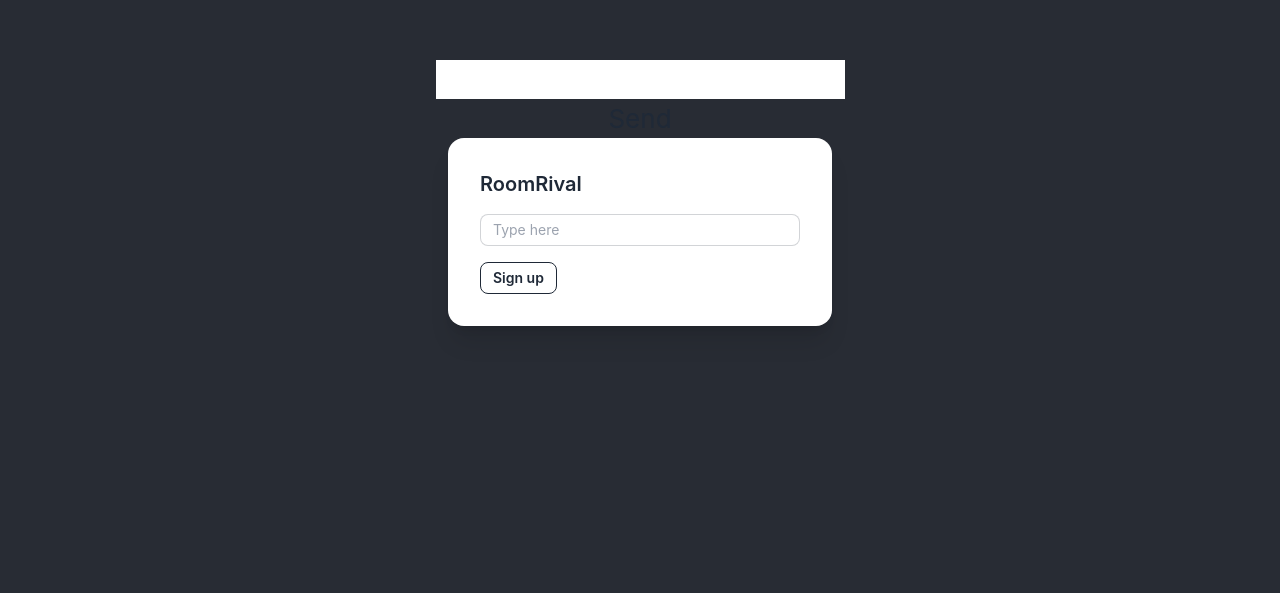
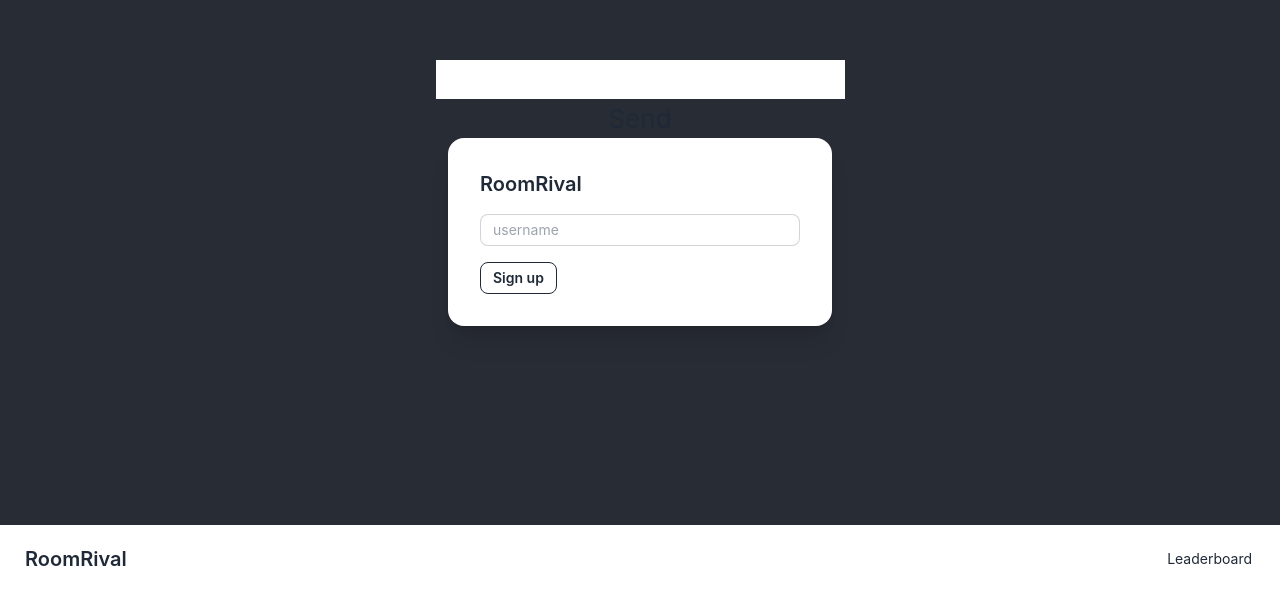
Before and after one commit to BrianAnakPintar/RoomRival, a React (Create React App) app in the folder roomrival/: page / in a window 1280 px wide. Shown: the part 207-800 px from the top of the page. Built offline with nearby package versions, Linux system fonts and the light colour scheme; no server answers.

Commit message:
added login card

```diff
--- a/roomrival/src/App.css
+++ b/roomrival/src/App.css
@@ -24,8 +24,25 @@
   /*color: white;*/
 }
 
+.App-body {
+  background-color: #282c34;
+  min-height: 100vh;
+  display: flex;
+  flex-direction: column;
+  align-items: center;
+  justify-content: center;
+  font-size: calc(10px + 2vmin);
+}
+
 .App-link {
   color: #61dafb;
+}
+
+.navbar {
+  position: fixed;
+  bottom: 0;
+  left: 0;
+  width: 100%;
 }
 
 @keyframes App-logo-spin {
--- a/roomrival/src/App.jsx
+++ b/roomrival/src/App.jsx
@@ -3,6 +3,7 @@ import './App.css';
 import io from "socket.io-client";
 import {useEffect} from "react";
 import Login from "./components/Login";
+import Navbar from "./components/Navbar";
 
 const socket = io.connect("http://localhost:3001");
 
@@ -20,11 +21,14 @@ function App() {
 
     return (
         <div className="App">
-      <header className="App-header">
-        <input id="username" />
+            {/*<header className="App-header">*/}
+            {/*</header>*/}
+            <body className="App-body">
+                <input id="username"/>
                 <button onClick={sendMessage}>Send</button>
                 <Login/>
-      </header>
+            </body>
+            <Navbar className="navbar"/>
         </div>
     );
 }
--- a/roomrival/src/components/Login.jsx
+++ b/roomrival/src/components/Login.jsx
@@ -2,7 +2,8 @@ function Login() {
     return (<div className="card w-96 bg-base-100 shadow-xl">
         <div className="card-body">
             <h2 className="card-title pb-2">RoomRival</h2>
-                <input type="text" placeholder="Type here" className="input input-bordered input-sm w-full max-w-xs py-2"/>
+            <input type="text" placeholder="username"
+                   className="input input-bordered input-sm w-full max-w-xs py-2"/>
             <div className="card-actions justify-start pt-2">
                 <button className="btn btn-sm btn-outline">Sign up</button>
             </div>
--- /dev/null
+++ b/roomrival/src/components/Navbar.jsx
@@ -0,0 +1,15 @@
+function Navbar() {
+    return (
+        <div className="navbar bg-base-100">
+            <div className="flex-1">
+                <a className="btn btn-ghost text-xl">RoomRival</a>
+            </div>
+            <div className="flex-none">
+                <ul className="menu menu-horizontal px-1">
+                    <li><a>Leaderboard</a></li>
+                </ul>
+            </div>
+        </div>
+    )
+}
+export default Navbar;
```
Lines whose indentation alone changed are shown as unchanged.
